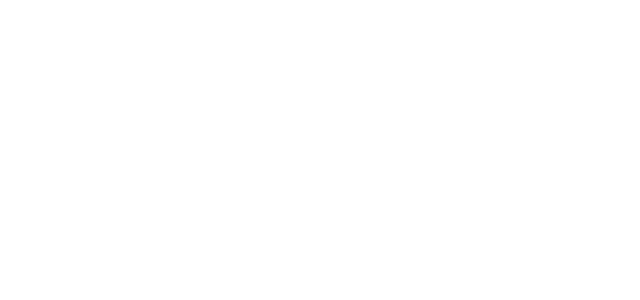
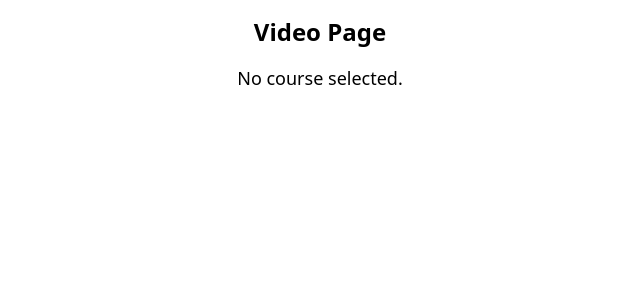
Before and after one commit to hari-dev-003/Learn_Mode, a React (Vite) app in the folder frontend/: page /videos in a window 1280 px wide. Before the commit this address had no page. Shown: the top 300 px of the page, without its empty margins (320-960 px from the left). Built offline with nearby package versions, Linux system fonts and the light colour scheme.

Commit message:
feat: Added the Videos component using the query params in react router dom.

```diff
--- a/frontend/src/App.jsx
+++ b/frontend/src/App.jsx
@@ -13,9 +13,8 @@
     <Route path="/" element={<HomePage/>}/>
     <Route path="/login" element={<LoginPage/>}/>
     <Route path="/register" element={<RegisterPage/>}/>
-    <Route path="/courses" element={<CoursePage/>}>
-      <Route path=":courseName" element={<VideoPage/>}/>
-    </Route>
+    <Route path="/courses" element={<CoursePage/>}/>
+    <Route path="/videos" element={<VideoPage/>}/>
     </Routes>
     </>
   )
--- a/frontend/src/components/SideBarCourse.jsx
+++ b/frontend/src/components/SideBarCourse.jsx
@@ -6,10 +6,10 @@
       <div className="flex flex-col items-center justify-items-normal h-full">
       <h1 className="text-2xl font-bold mb-4 pt-4">{ title }</h1>
       <ul className= "list-none p-0 m-0  border-t border-gray-200 w-full">
-        <li className="m-4 mb-2 text-center"><Link to="/courses/web-dev" className="text-blue-500 hover:underline">Web Development</Link></li>
-        <li className=" m-4 mb-2 text-center"><Link to="/courses/dsa" className="text-blue-500 hover:underline">DSA</Link></li>
-        <li className="m-4 mb-2 text-center"><Link to="/courses/computer-networks" className="text-blue-500 hover:underline">Computer Networks</Link></li>
-        <li className="m-4 mb-2 text-center"><Link to="/courses/database" className="text-blue-500 hover:underline">DataBase</Link></li>
+        <li className="m-4 mb-2 text-center"><Link to="/videos?name=web-dev" className="text-blue-500 hover:underline">Web Development</Link></li>
+        <li className=" m-4 mb-2 text-center"><Link to="/videos?name=dsa" className="text-blue-500 hover:underline">DSA</Link></li>
+        <li className="m-4 mb-2 text-center"><Link to="/videos?name=computer-networks" className="text-blue-500 hover:underline">Computer Networks</Link></li>
+        <li className="m-4 mb-2 text-center"><Link to="/videos:?name=database" className="text-blue-500 hover:underline">DataBase</Link></li>
       </ul>
     </div>
   </div>
--- a/frontend/src/main.jsx
+++ b/frontend/src/main.jsx
@@ -1,7 +1,7 @@
 import { createRoot } from 'react-dom/client'
 import './index.css'
 import App from './App.jsx'
-import { BrowserRouter,Routes,Route} from 'react-router-dom'
+import { BrowserRouter} from 'react-router-dom'
 
 
 createRoot(document.getElementById('root')).render(
--- a/frontend/src/pages/VideoPage.jsx
+++ b/frontend/src/pages/VideoPage.jsx
@@ -1,8 +1,19 @@
-import { useLoaderData, useParams } from 'react-router-dom';
+import { useSearchParams } from 'react-router-dom';
 
 function VideoPage(){
-   const { courseName } = useParams();
-    console.log("Course Name:", courseName);
+   const [searchParams] = useSearchParams();
+
+   const courseName = searchParams.get('name');
+   console.log(courseName);
+
+    if (!courseName) {
+        return (
+            <div className="flex flex-col items-center justify-items-normal h-full">
+                <h1 className="text-2xl font-bold mb-4 pt-4">Video Page</h1>
+                <p className="text-lg mb-4">No course selected.</p>
+            </div>
+        );
+    }
    return(
     <>
       <div className="flex flex-col items-center justify-items-normal h-full">
```
